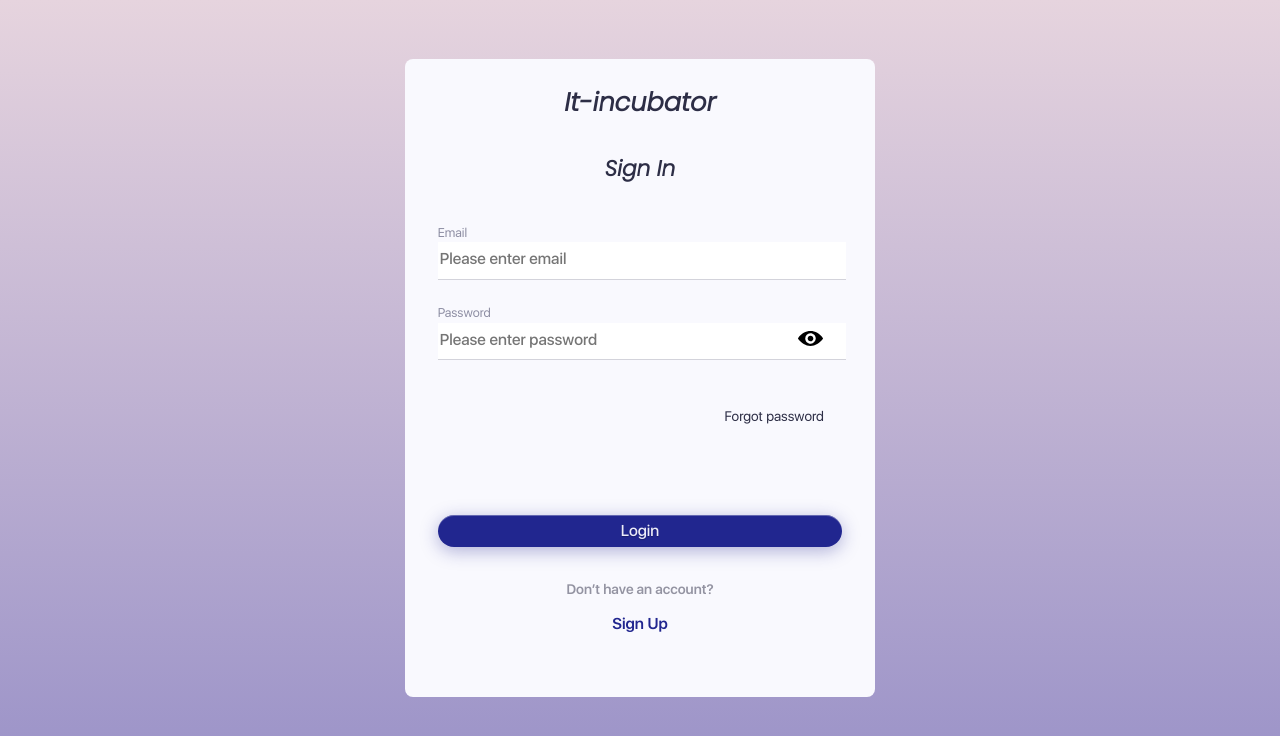
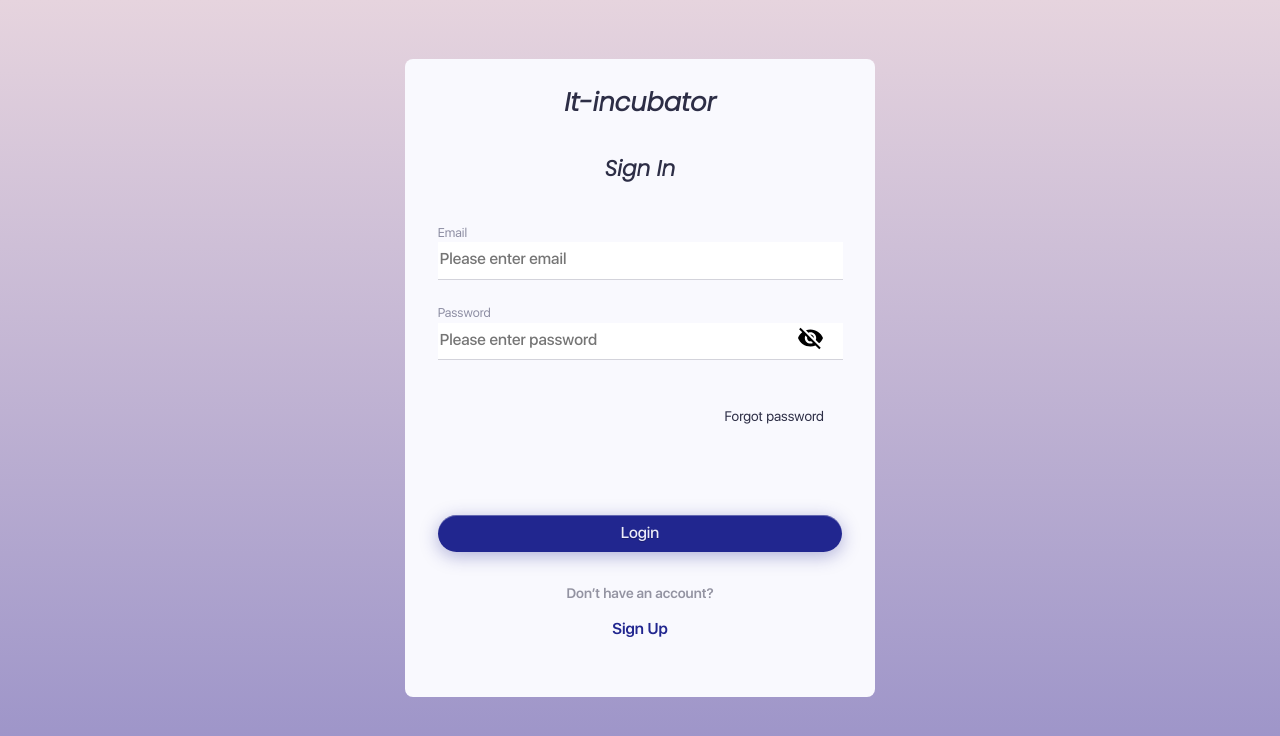
Before and after one commit to Matumba125/friday, a React (Create React App) app: page /#/login in a window 1280 px wide. Shown: the top 736 px of the page. Built offline with nearby package versions, Linux system fonts and the light colour scheme.

Commit message:
added local state for password control

```diff
--- a/src/components/loginization/Loginization.module.css
+++ b/src/components/loginization/Loginization.module.css
@@ -38,10 +38,11 @@
 
 .input {
     margin-bottom: 1.5em;
-    width: 100%;
+    width: 88%;
     border: transparent;
     padding-bottom: 0.25em;
     border-bottom: 1.6px solid rgba(36, 37, 74, .2);
+    padding-right: 3em;
 }
 
 /* !styles with invalid value  */
@@ -79,7 +80,7 @@
 }
 
 /* !password control */
-.passwordControl.vieu {
+.view {
     background: url('../../assets/images/eyeNoView.svg') no-repeat center/80%;
 }
 
@@ -115,7 +116,7 @@
     text-shadow: 0px 1px 1px rgba(0, 0, 0, 0.25);
     font-family: 'SFUIDisplayMedium', sans-serif;
     font-size: 1rem;
-    line-height: 1.9;
+    line-height: 2.18;
     width: 100%;
 }
 
--- a/src/components/loginization/Loginization.tsx
+++ b/src/components/loginization/Loginization.tsx
@@ -1,8 +1,17 @@
-import React from 'react';
+import React, { useState } from 'react';
 import { Link } from 'react-router-dom';
 import s from './Loginization.module.css';
 
 const Loginization = () => {
+
+    // !password control
+    const [viewPass, setViewPass] = useState(false);
+    const onViewPass = () => {
+        setViewPass(state => !state)
+    }
+    const viewPassStyle = viewPass ? s.passwordControl : `${s.passwordControl} ${s.view}`;
+    // !password control
+
     return (
         <div className={s.container}>
             <div className={s.boxForm}>
@@ -11,17 +20,24 @@ const Loginization = () => {
                 <form className={s.formWrap} action="" method="">
                     <label className={s.formItem}>
                         <p className={s.inputText}> Email</p>
-                        <input className={s.input} type="email" placeholder="Please enter email" required />
-                        {/* <span className={s.errorText}>This field is requared</span> */}
+                        <input className={s.input}
+                            type="email"
+                            placeholder="Please enter email"
+                            required />
                     </label>
 
                     <label className={s.formItem}>
                         <p className={s.inputText}> Password</p>
                         <div className={s.passwordWrap}>
-                            <input className={s.input} type="password" placeholder="Please enter password" pattern="(?=^.{8,}$)((?=.*\d)|(?=.*\W+))(?![.\n])(?=.*[A-Z])(?=.*[a-z]).*" title="Password must contain at least 8 characters, one number, one uppercase letter and one lowercase" required />
+                            <input
+                                className={s.input}
+                                type={viewPass ? "text" : "password"}
+                                placeholder="Please enter password" pattern="(?=^.{8,}$)((?=.*\d)|(?=.*\W+))(?![.\n])(?=.*[A-Z])(?=.*[a-z]).*"
+                                title="Password must contain at least 8 characters, one number, one uppercase letter and one lowercase"
+                                required
+                            />
 
-                            <button className={s.passwordControl}>
-                            </button>
+                            <button className={viewPassStyle} onClick={onViewPass} />
                         </div>
                     </label>
 
--- a/src/index.css
+++ b/src/index.css
@@ -35,3 +35,8 @@ h6,
 p {
   margin: 0;
 }
+
+button,
+input{
+cursor: pointer;
+}
```
